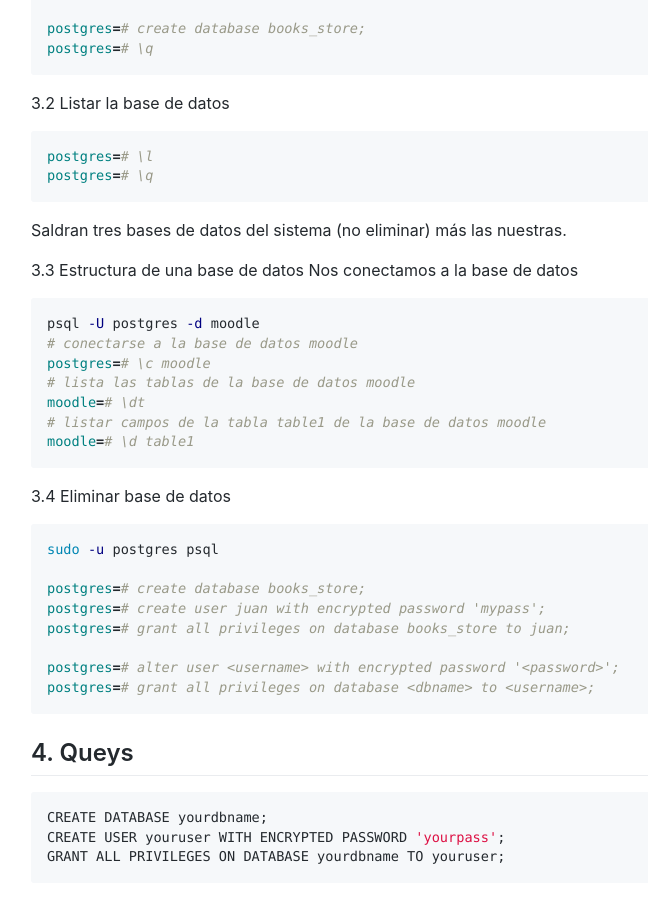
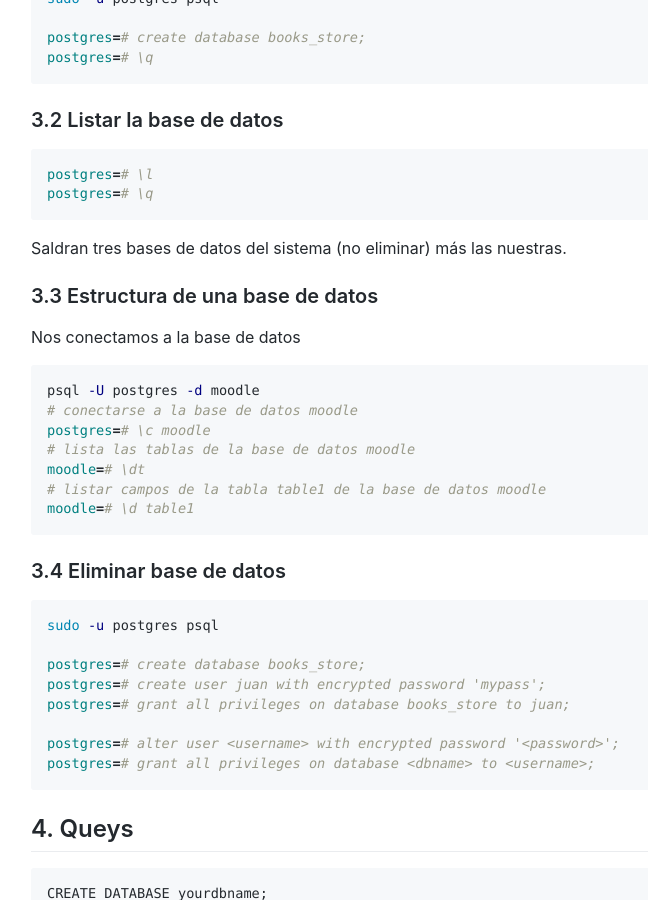
Before and after one commit to Akira3030/formacion, a Jekyll site: the page built from articulos/python-postgresql.md, in a window 1280 px wide and 900 px high, scrolled down 1211 px. Shown: the whole window, without its empty margins (164-812 px from the left). Built offline with Jekyll 4.4.1, drawn with Linux system fonts in a browser that asks for light colours; emoji names are drawn with the system emoji font.

````diff
--- a/articulos/python-postgresql.md
+++ b/articulos/python-postgresql.md
@@ -33,7 +33,7 @@ echo $DATABASE_URL
 - Un cliente que inicia una conexión con un servidor Postgres puede acceder a los datos de una única base de datos
 - Los usuarios ueden acceder sólo a aquellas bases de datos en las cuales tengan permiso.
 
-3.1 Crear la base de datos
+### 3.1 Crear la base de datos
 
 ```bash
 sudo -u postgres psql
@@ -42,7 +42,7 @@ postgres=# create database books_store;
 postgres=# \q
 ```
 
-3.2 Listar la base de datos
+### 3.2 Listar la base de datos
 
 ```bash
 postgres=# \l
@@ -50,7 +50,8 @@ postgres=# \q
 ```
 Saldran tres bases de datos del sistema (no eliminar) más las nuestras.
 
-3.3 Estructura de una base de datos
+### 3.3 Estructura de una base de datos
+
 Nos conectamos a la base de datos
 
 ```bash
@@ -64,7 +65,7 @@ moodle=# \d table1
 ```
 
 
-3.4 Eliminar base de datos
+### 3.4 Eliminar base de datos
 
 ```bash
 sudo -u postgres psql
````
